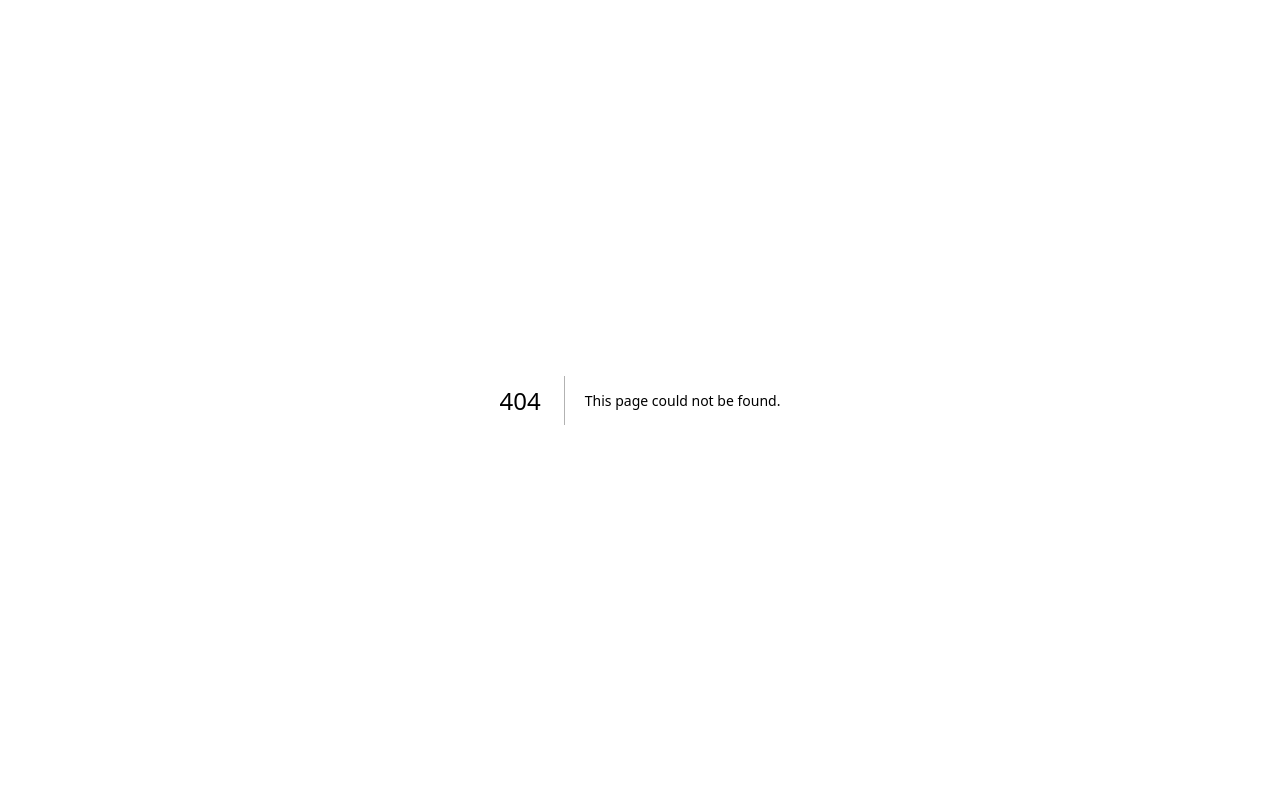
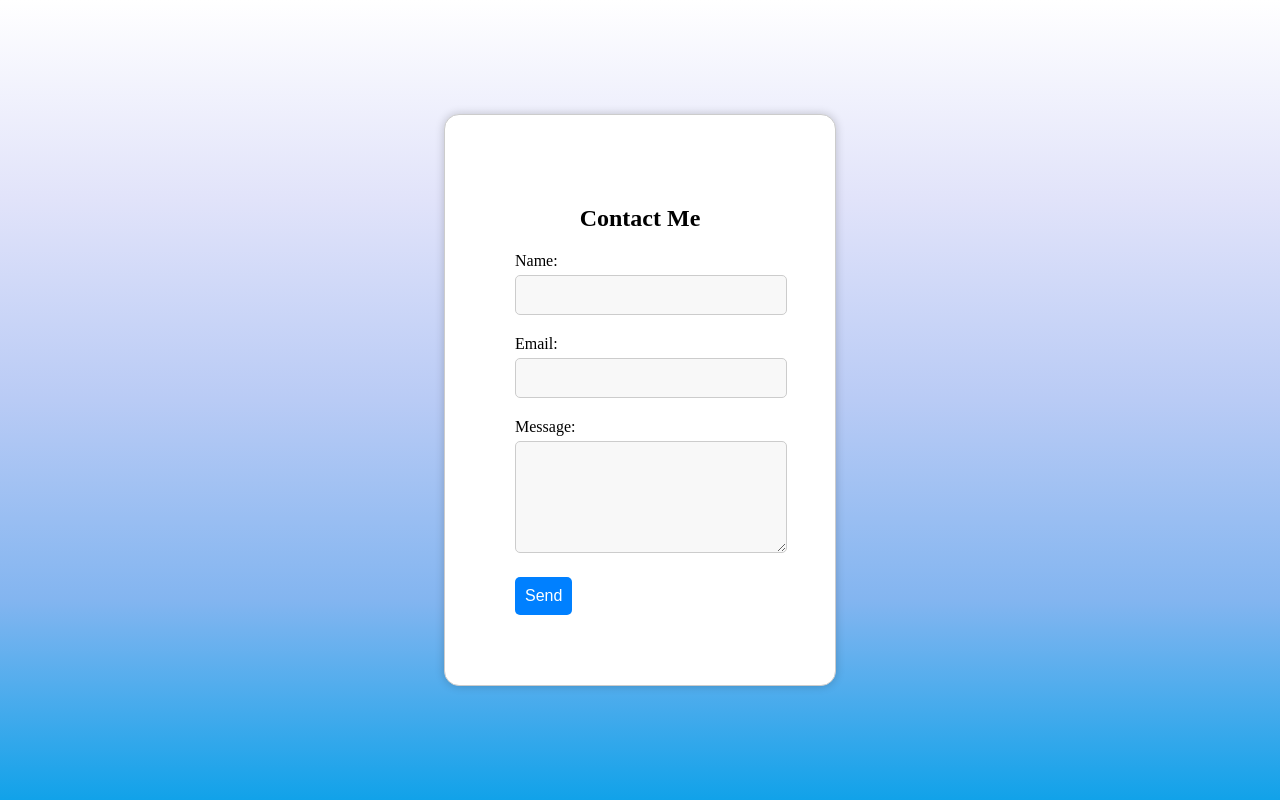
Before and after one commit to ebrardev/hireme, a Next.js app: page /contact in a window 1280 px wide. Before the commit this address had no page. Built offline with nearby package versions, Linux system fonts and the light colour scheme.

Commit message:
page olusturuldu

```diff
--- a/src/app/components/Header/Header.js
+++ b/src/app/components/Header/Header.js
@@ -1,12 +1,12 @@
 import React from 'react'
 import './header.css'
-const Header = () => {
+const Header = ({onYesClick,onNoClick}) => {
   return (
    <div className='header'>
     <h1 className='title'> Beni ekibinizde görmek ister misiniz ?</h1>
     <div className='btn-container'>
-    <button className='btn'>Evet</button>
-    <button  className='btn-2'>Hayır</button>
+    <button className="btn" onClick={onYesClick}>Evet</button>
+        <button className="btn-2" onClick={onNoClick}>Hayır</button>
     </div>
     </div>
   )
--- a/src/app/components/Header/header.css
+++ b/src/app/components/Header/header.css
@@ -56,7 +56,3 @@
   .btn-2:focus {
     outline: none;
   }
-
-  a {
-    text-decoration: none;
-  }
--- a/src/app/components/Navbar/navbar.css
+++ b/src/app/components/Navbar/navbar.css
@@ -55,3 +55,9 @@ color: black;
     opacity: 0.9;
     font-weight: bold;
   }
+
+
+.link {
+  color: #1abc9c;
+  text-decoration: none;
+}
--- /dev/null
+++ b/src/pages/_document.js
@@ -0,0 +1,17 @@
+import Document, { Html, Head, Main, NextScript } from 'next/document';
+
+class MyDocument extends Document {
+  render() {
+    return (
+      <Html>
+        <Head />
+        <body style={{ margin: 0, fontFamily: "'Comic Neue', cursive", WebkitFontSmoothing: "antialiased", MozOsxFontSmoothing: "grayscale", backgroundImage: "linear-gradient(to top, #11a2e9, #83b5f0, #b9cbf5, #e1e3fa, #ffffff)", backgroundRepeat: "no-repeat", backgroundSize: "cover", minHeight: "100vh" }}>
+            <Main />
+            <NextScript />
+</body>
+      </Html>
+    );
+  }
+}
+
+export default MyDocument;
--- /dev/null
+++ b/src/pages/contact.js
@@ -0,0 +1,27 @@
+import React from 'react';
+import styles from '../styles/Form.module.css';
+
+const FormPage = () => {
+  return (
+    <div className={styles.container}>
+      <form className={styles.form} action="https://getform.io/f/52f1e41d-25bf-4a49-841c-8657553f8c4c" method="POST">
+        <h2 className={styles.title}>Contact Me</h2>
+        <div className={styles.inputGroup}>
+          <label htmlFor="name" className={styles.label}>Name:</label>
+          <input required type="text" id="name" name="name" className={styles.input} />
+        </div>
+        <div className={styles.inputGroup}>
+          <label htmlFor="email" className={styles.label}>Email:</label>
+          <input required type="email" id="email" name="email" className={styles.input} />
+        </div>
+        <div className={styles.inputGroup}>
+          <label htmlFor="message" className={styles.label}>Message:</label>
+          <textarea required id="message" name="message" rows="5" className={styles.input} />
+        </div>
+        <button type="submit" className={styles.button}>Send</button>
+      </form>
+    </div>
+  );
+};
+
+export default FormPage;
--- /dev/null
+++ b/src/styles/Form.module.css
@@ -0,0 +1,52 @@
+.container {
+    display: flex;
+    justify-content: center;
+    align-items: center;
+    min-height: 100vh;
+
+  }
+
+  .form {
+    padding: 50px;
+    width: 250px;
+    padding: 70px;
+    border: 1px solid #ccc;
+    border-radius: 15px;
+    background-color: #fff;
+    box-shadow: 0 0 10px rgba(0, 0, 0, 0.2);
+  }
+
+  .title {
+    text-align: center;
+    margin-bottom: 20px;
+  }
+
+  .label {
+    display: block;
+    margin-bottom: 5px;
+  }
+
+  .input {
+    width: 100%;
+    padding: 10px;
+    border: 1px solid #ccc;
+    border-radius: 5px;
+    background-color: #f8f8f8;
+    font-size: 16px;
+    color: #333;
+    margin-bottom: 10px;
+  }
+
+  .inputGroup {
+    margin-bottom: 10px;
+  }
+
+  .button {
+    background-color: #0080ff;
+    color: #fff;
+    border: none;
+    border-radius: 5px;
+    padding: 10px;
+    font-size: 16px;
+    cursor: pointer;
+  }
```
Also changed, not shown: src/app/components/Card/Card.js (added, +16 -0 lines), src/app/components/Card/card.css (added, +21 -0 lines), src/app/components/Navbar/Navbar.js (+6 -5 lines), src/app/page.js (+14 -2 lines).
